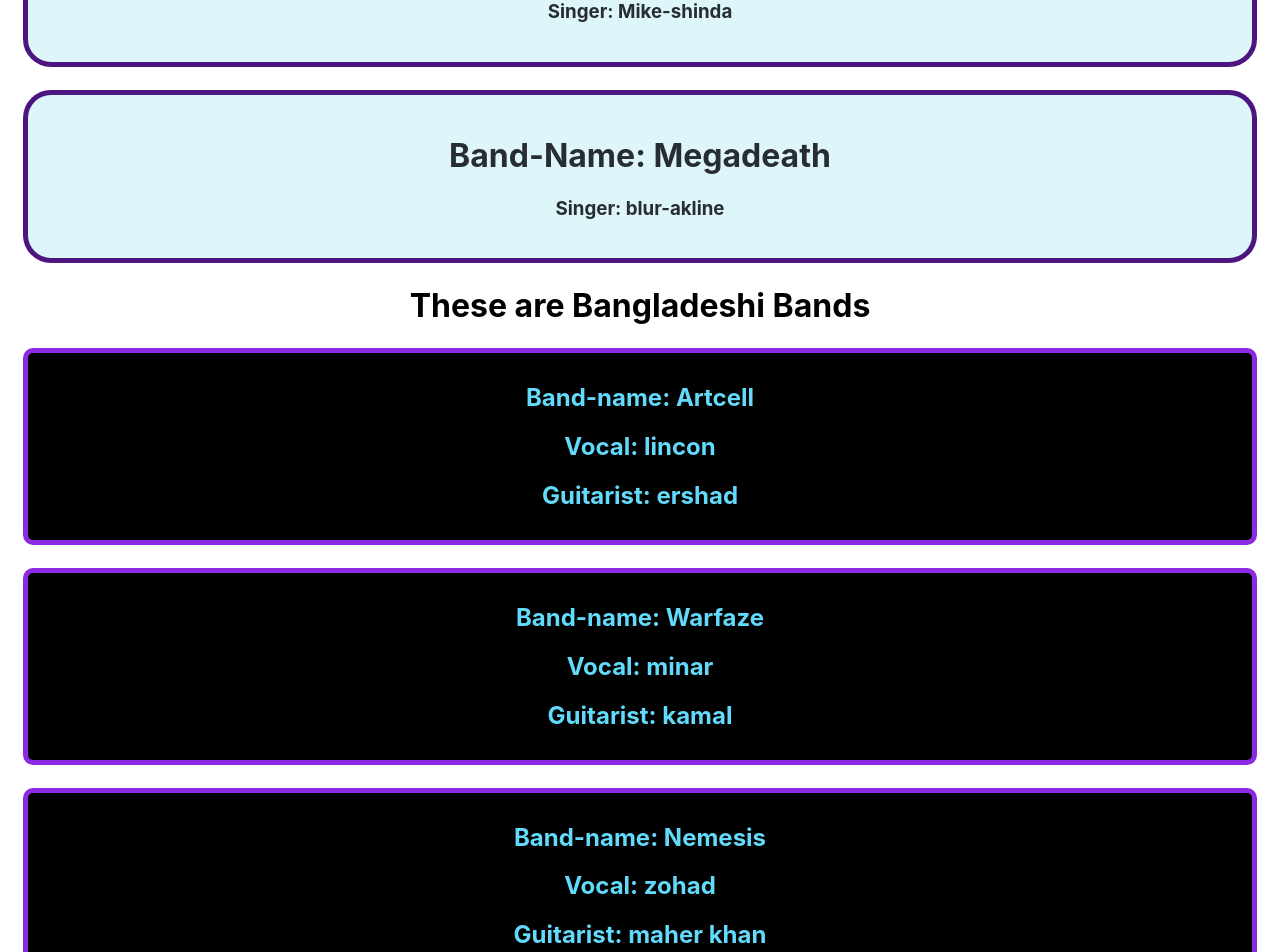
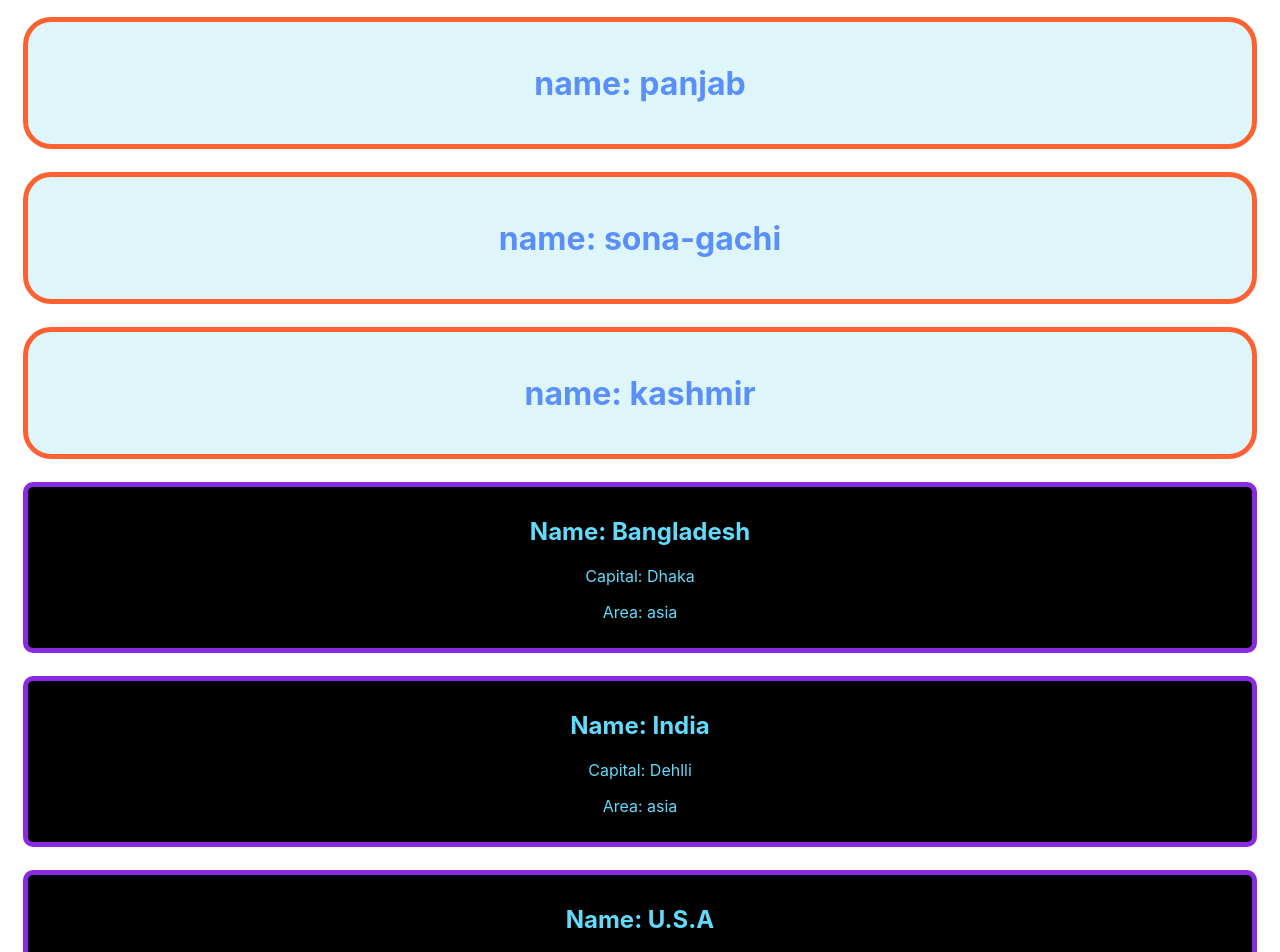
Before and after one commit to Anikroy7/reactjs-core-concepts, a React (Create React App) app: page / in a window 1280 px wide. Shown: the part 780-1732 px from the top of the page. Built offline with nearby package versions, Linux system fonts and the light colour scheme.

Commit message:
component with objects

```diff
--- a/src/App.css
+++ b/src/App.css
@@ -47,8 +47,8 @@
 }
 .place{
   background-color: rgb(222, 246, 250);
-  color: #282c34;
-  border: 5px solid rgb(76, 21, 128);
+  color: #5a8ffa;
+  border: 5px solid rgb(253, 97, 50);
   padding: 20px;
   border-radius: 28px;
   margin: 23px;
--- a/src/App.js
+++ b/src/App.js
@@ -1,42 +1,47 @@
 import logo from './logo.svg';
 import './App.css';
+const tourPlaces = ['cox-bazar', 'bandorbon', 'kolkata', 'birvum', 'tamil-naru', 'panjab', 'sona-gachi', 'kashmir']
+const countries = [
+  { name: 'Bangladesh', capital: 'Dhaka', area: 'asia' },
+  { name: 'India', capital: 'Dehlli', area: 'asia' },
+  { name: 'U.S.A', capital: 'new-york', area: 'urope' },
+  { name: 'Bangladesh', capital: 'Dhaka', area: 'asia' },
+  { name: 'India', capital: 'Dehlli', area: 'asia' },
+  { name: 'U.S.A', capital: 'new-york', area: 'urope' },
+  { name: 'Bangladesh', capital: 'Dhaka', area: 'asia' },
+  { name: 'India', capital: 'Dehlli', area: 'asia' },
+  { name: 'U.S.A', capital: 'new-york', area: 'urope' },
 
+]
 function App() {
   return (
     <div className="App">
-      <h1 className='App-link'>These are English Bands</h1>
-      <EnglishBands name="Pink-floyed" guitarist="david-glamour"></EnglishBands>
-      <EnglishBands name="Dream-theater" guitarist="jhon-pretucci"></EnglishBands>
-      <EnglishBands name="Metalica" guitarist="girat-raw"></EnglishBands>
-      <EnglishBands name="Ac/Dc" guitarist="Mike-shinda"></EnglishBands>
-      <EnglishBands name="Megadeath" guitarist="blur-akline"></EnglishBands>
-      <h1>These are Bangladeshi Bands</h1>
-      <BengaliBands name="Artcell" vocal="lincon" guitarist="ershad"></BengaliBands>
-      <BengaliBands name='Warfaze' vocal='minar' guitarist='kamal'></BengaliBands>
-      <BengaliBands name='Nemesis' vocal='zohad' guitarist='maher khan'></BengaliBands>
-      <BengaliBands name='Arthohin' vocal='Bass Baba sumon' guitarist='shisir'></BengaliBands>
-      <BengaliBands name='Avoid rafa' vocal='rafa' guitarist='rafa'></BengaliBands>
-
+      {
+        tourPlaces.map(place => <DisplayPlaces name={place}></DisplayPlaces>)
+      }
+      {
+        countries.map(country => <DisplayCountries name={country.name} capital={country.capital} area={country.area}></DisplayCountries>)
+      }
     </div>
   );
 }
 
-function EnglishBands(props) {
-  console.log(props)
+function DisplayPlaces(props) {
   return (
     <div className='place'>
-      <h1>Band-Name: {props.name}</h1>
-      <h3>Singer: {props.guitarist}</h3>
+      <h1>name: {props.name}</h1>
     </div>
   )
 }
-function BengaliBands(props) {
+function DisplayCountries(props) {
+  console.log(props)
   return (
-    <section className='container '>
-      <h1>Band-name: {props.name}</h1>
-      <h2>Vocal: {props.vocal}</h2>
-      <h2>Guitarist: {props.guitarist}</h2>
-    </section>
+    <div className='container'>
+      <h2>Name: {props.name}</h2>
+      <p>Capital: {props.capital}</p>
+      <p>Area: {props.area}</p>
+    </div>
   )
 }
+
 export default App;
```
